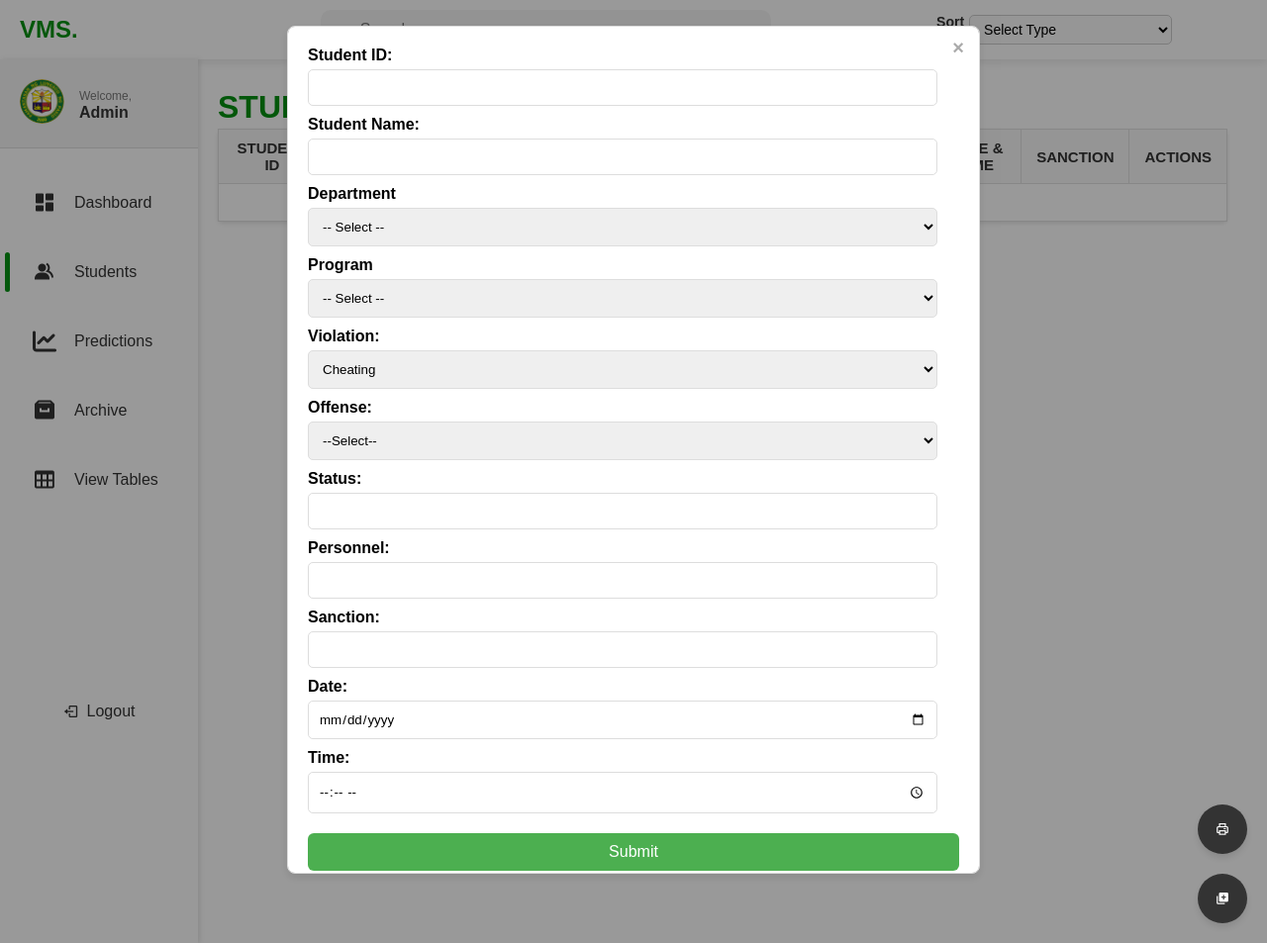
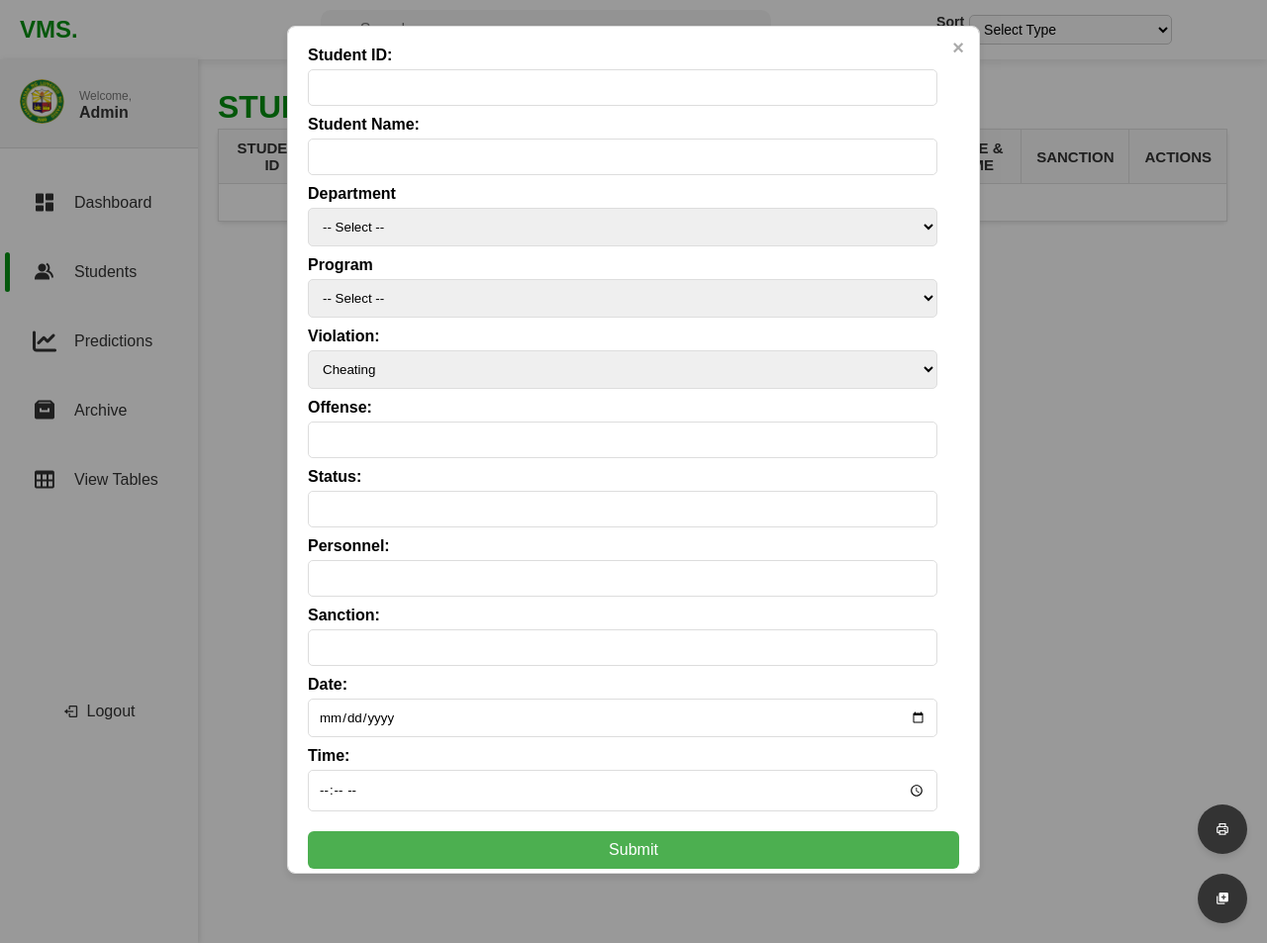
Before and after one commit to jopsjops/vmsplp-php, a PHP site: page /students_page.php in a window 1280 px wide, after a click that opens the changed part. Shown: the whole page at 99% size. Run offline with PHP 8.4, Linux system fonts and the light colour scheme; data that the repository does not hold is empty; some libraries are stand-ins or nearby versions.

Commit message:
ayos onte

```diff
--- a/students_page.php
+++ b/students_page.php
@@ -789,11 +789,11 @@ button {
                                     <td><?php echo htmlspecialchars($row['Personnel']); ?></td>
 
                                     <td>
-    <?php
-        $timestamp = strtotime($row['Date'] . ' ' . $row['Time']);
-        echo htmlspecialchars(date('m/d/Y', $timestamp)) . '<br>' . htmlspecialchars(date('h:i A', $timestamp));
-    ?>
-</td>
+                                        <?php
+                                            $timestamp = strtotime($row['Date'] . ' ' . $row['Time']);
+                                            echo htmlspecialchars(date('m/d/Y', $timestamp)) . '<br>' . htmlspecialchars(date('h:i A', $timestamp));
+                                        ?>
+                                    </td>
 
 
                                     <td><?php echo htmlspecialchars($row['Sanction']); ?></td>
@@ -941,11 +941,8 @@ button {
                     </select>
 
                     <label for="offense">Offense:</label>
-                    <select id="offense" name="offense" required>
-                        <option value="">--Select--</option>
-                        <option value="Major">Major</option>
-                        <option value="Minor">Minor</option>
-                    </select>
+                    <input type="text" id="offense" name="offense" readonly required>
+
 
                     <label for="status">Status:</label>
                     <input type="text" id="status" name="status" required>
@@ -954,7 +951,8 @@ button {
                     <input type="text" id="personnel" name="personnel" required>
 
                     <label for="sanction">Sanction:</label>
-                    <input type="text" id="sanction" name="sanction" required>
+                    <input type="text" id="sanction" name="sanction" readonly required>
+
 
                     <label for="date">Date:</label>
                     <input type="date" id="date" name="date" required>
```
